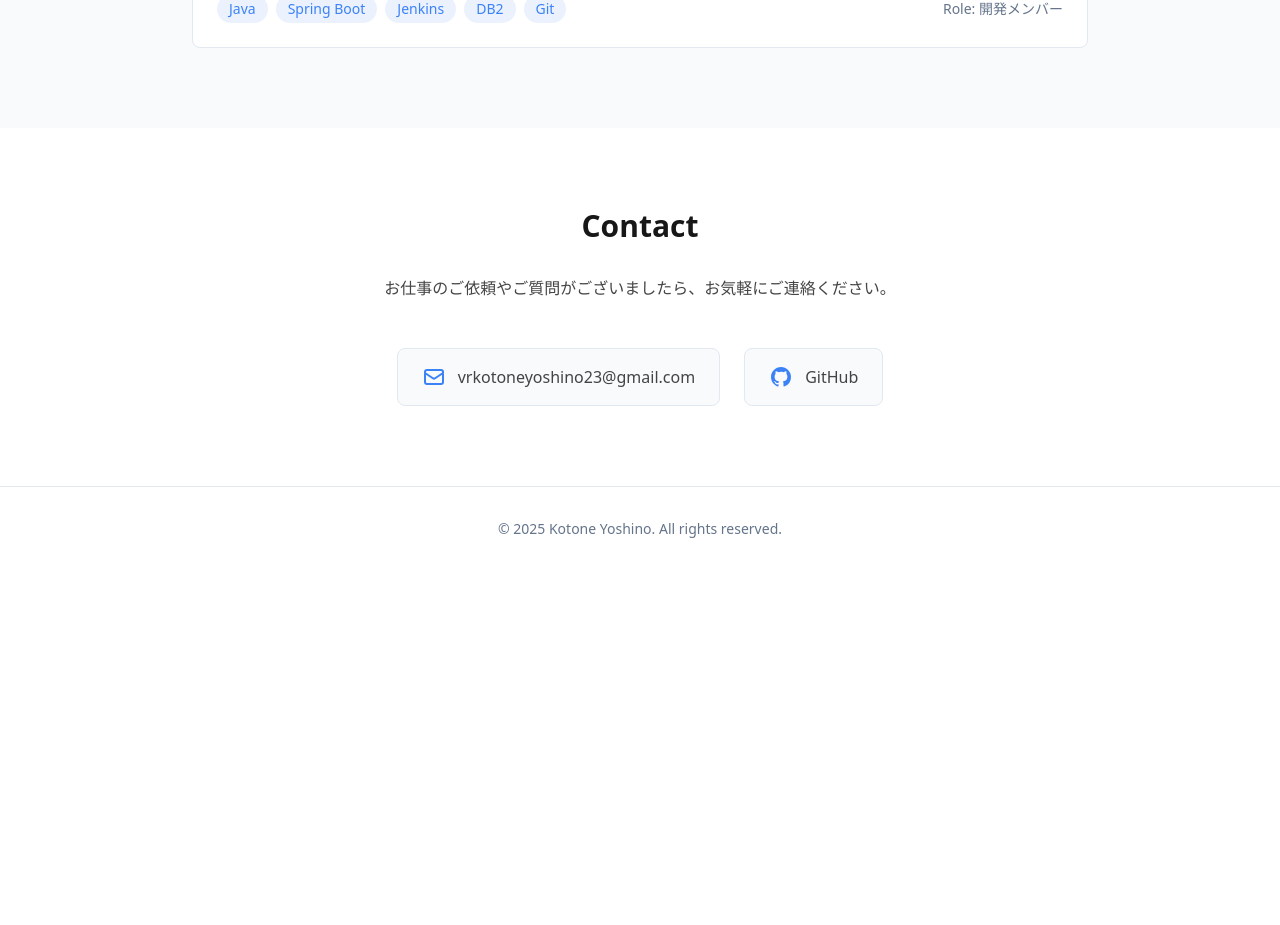
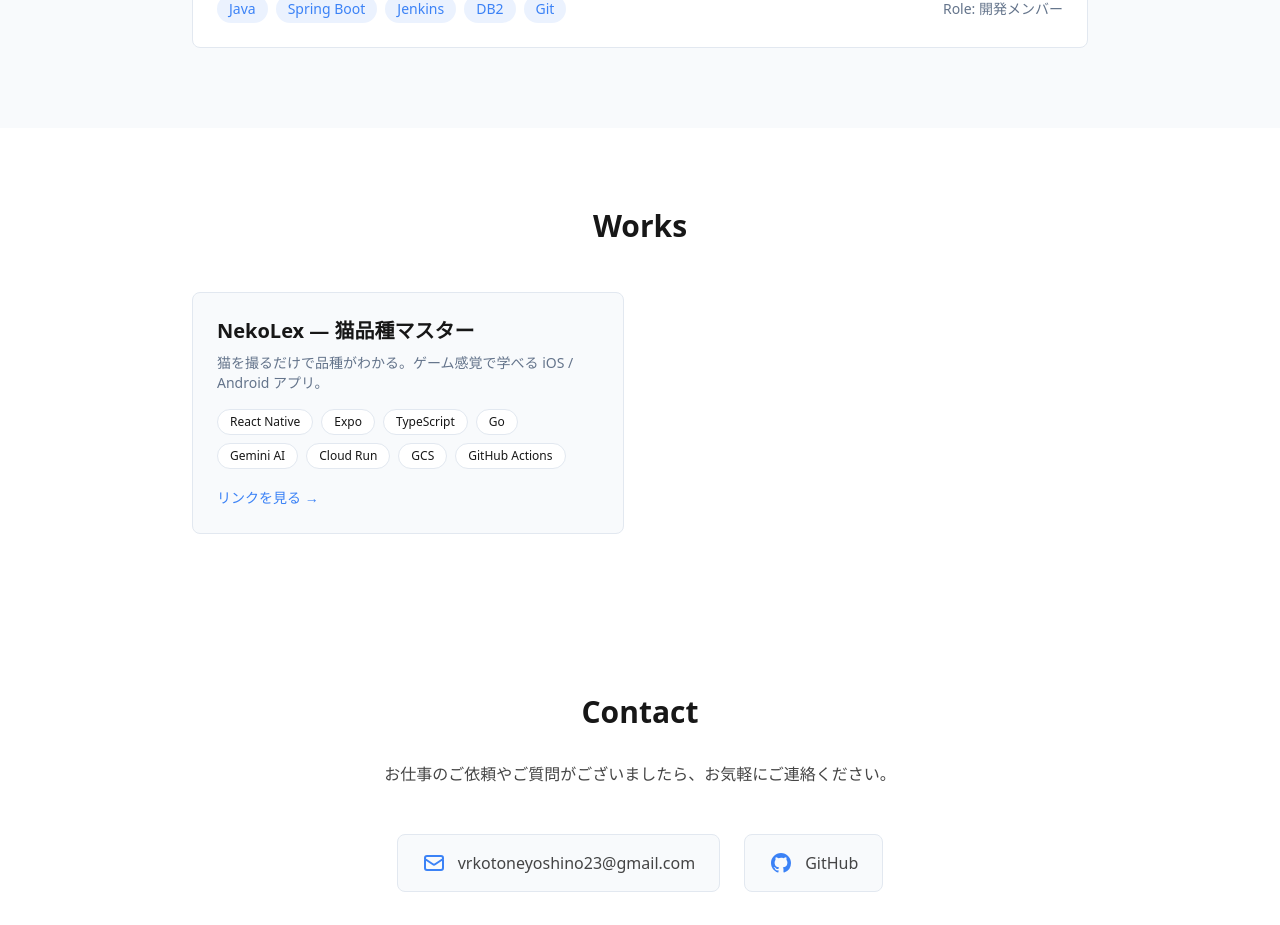
Before and after one commit to SnowyMontBlanc/SnowyMontBlanc.github.io, a Next.js app: page / in a window 1280 px wide. Shown: the part 3920-4845 px from the top of the page. Before the commit the page ends 4491 px from the top, so only its background shows below. Built offline with nearby package versions, Linux system fonts and the light colour scheme.

Commit message:
feat: add NekoLex to worksData with rich card fields

```diff
--- a/src/data/portfolio.ts
+++ b/src/data/portfolio.ts
@@ -115,7 +115,36 @@ export const worksData: {
   description: string;
   technologies: string[];
   url?: string;
-}[] = [];
+  image?: string;
+  highlights?: string[];
+  category?: string;
+}[] = [
+  {
+    title: "NekoLex — 猫品種マスター",
+    description: "猫を撮るだけで品種がわかる。ゲーム感覚で学べる iOS / Android アプリ。",
+    category: "iOS & Android App",
+    image:
+      "https://raw.githubusercontent.com/SnowyMontBlanc/nekolex/main/assets/screenshots/home.png",
+    highlights: [
+      "Gemini 2.5 Flash で品種と信頼度を数秒で識別",
+      "図鑑コレクション 20品種（発見済み/未発見を視覚的に管理）",
+      "間隔反復クイズで記憶を定着（1→3→7→14→30→60日）",
+      "Go プロキシ + Cloud Run でAPIキーをサーバー側に隔離",
+      "GitHub Actions で lint → test → デプロイを全自動化",
+    ],
+    technologies: [
+      "React Native",
+      "Expo",
+      "TypeScript",
+      "Go",
+      "Gemini AI",
+      "Cloud Run",
+      "GCS",
+      "GitHub Actions",
+    ],
+    url: "https://github.com/SnowyMontBlanc/nekolex",
+  },
+];
 
 export const contactData = {
   email: "vrkotoneyoshino23@gmail.com",
```
